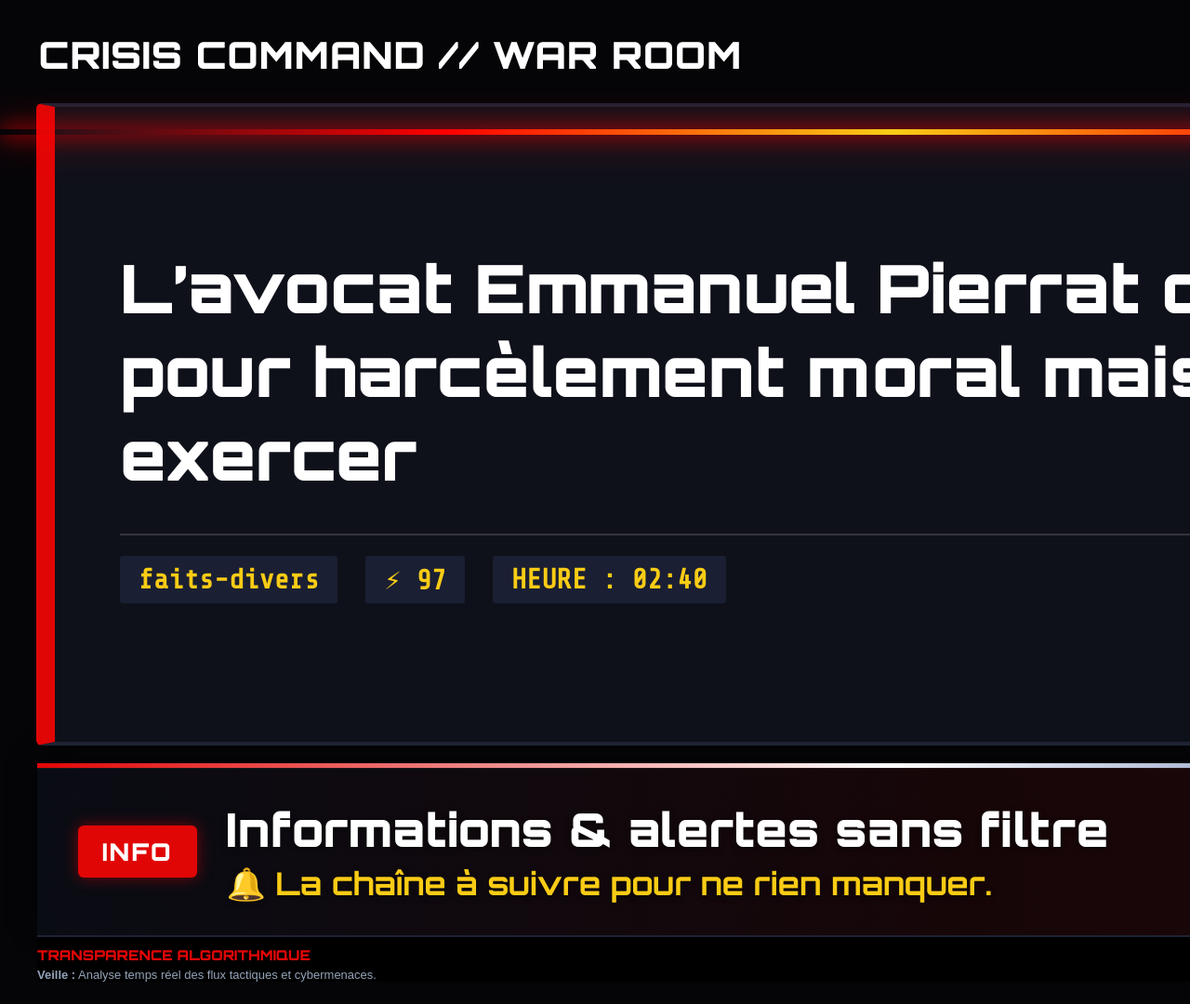
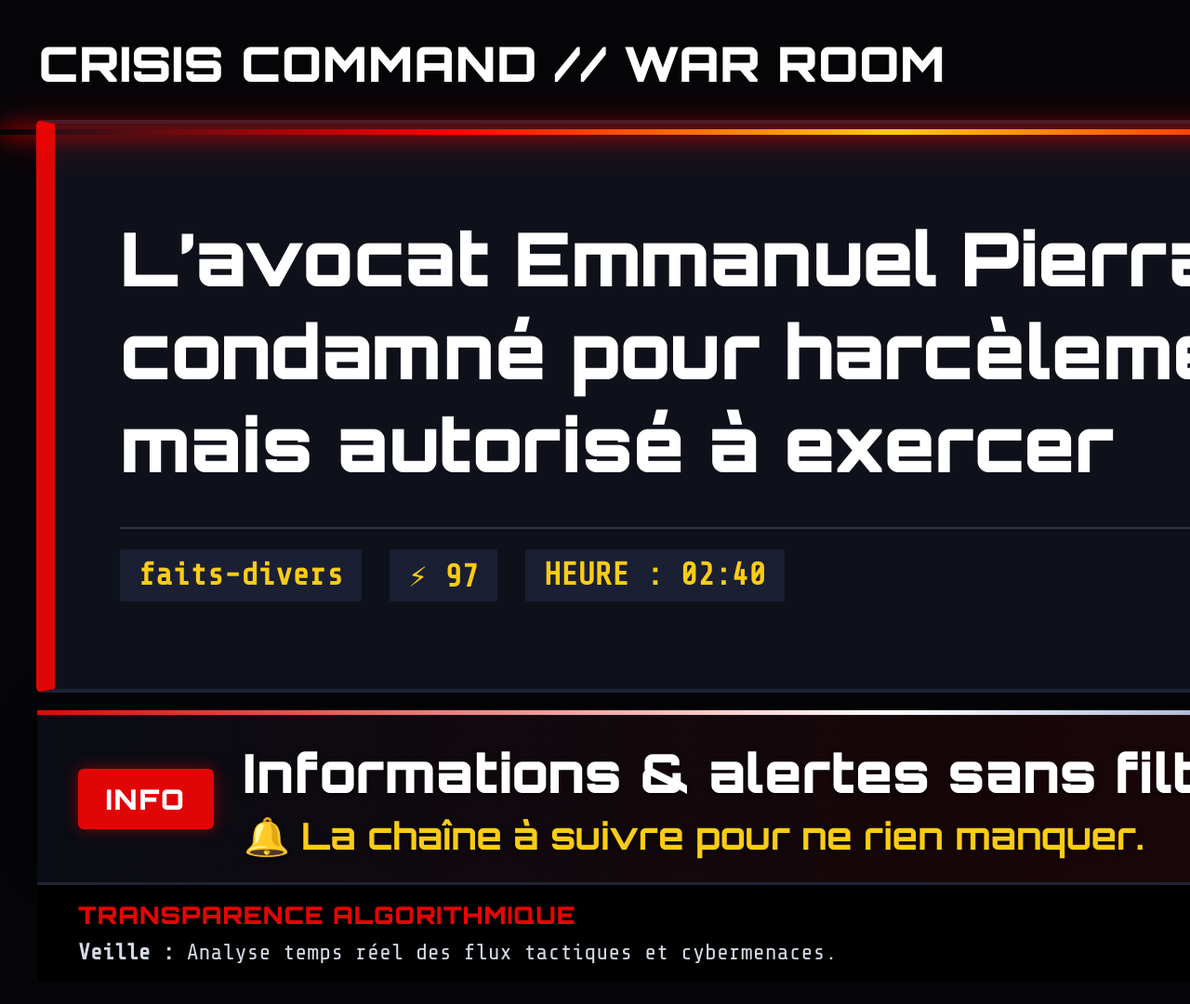
Before and after one commit to MaxMcNeil/fr_horizontal_news, a website: page index.html in a window 1280 px wide. Shown: the top 1080 px of the page at 93% size. Drawn offline with nearby package versions, Linux system fonts and the light colour scheme.

Commit message:
Add files via upload

```diff
--- a/style.css
+++ b/style.css
@@ -65,7 +65,7 @@
 }
 
 .gros-titre-alarmant {
-  font-size: 40px;
+  font-size: 52px;
   margin: 0;
   font-family: var(--font-display);
   font-weight: 900;
@@ -75,16 +75,16 @@
 
 .alert-banner {
   background: var(--accent-red);
-  padding: 12px 26px;
-  font-size: 26px;
+  padding: 16px 32px;
+  font-size: 32px;
   font-weight: 900;
   text-transform: uppercase;
-  border: 2px solid #ffffff;
+  border: 3px solid #ffffff;
   font-family: var(--font-display);
   display: flex;
   justify-content: center;
   align-items: center;
-  gap: 15px;
+  gap: 18px;
   flex-shrink: 0;
 }
 
@@ -128,7 +128,7 @@
 }
 
 .newsCardMain .newsTitle {
-  font-size: 72px;
+  font-size: 80px;
   color: #ffffff;
   font-weight: 900;
   line-height: 1.25;
@@ -139,7 +139,7 @@
 .newsCardMain .newsInfos {
   display: flex;
   gap: 30px;
-  font-size: 30px;
+  font-size: 34px;
   color: var(--text-dim);
   border-top: 2px solid rgba(255,255,255,0.15);
   padding-top: 22px;
@@ -242,9 +242,9 @@
   color: #ffffff;
   font-family: var(--font-display);
   font-weight: 900;
-  font-size: 26px;
+  font-size: 30px;
   letter-spacing: 2px;
-  padding: 12px 26px;
+  padding: 14px 30px;
   border-radius: 6px;
   box-shadow: 0 0 22px rgba(225, 6, 6, 0.55);
   animation: tagGlow 1.6s ease-in-out infinite;
@@ -273,12 +273,12 @@
 }
 
 .news-bar-line-main {
-  font-size: 50px;
+  font-size: 58px;
   letter-spacing: 0.5px;
 }
 
 .news-bar-line-sub {
-  font-size: 34px;
+  font-size: 40px;
   color: var(--accent-yellow);
   font-weight: 700;
 }
@@ -331,28 +331,30 @@
   50% { transform: scale(1.05); }
 }
 
-/* 5. BAS DE PAGE — mentions légales / transparence */
+/* 5. BAS DE PAGE — mentions légales / transparence, agrandi pour accessibilité */
 .bottom-disclaimer-zone {
   width: 100%;
   background: #000000;
-  border-top: 2px solid var(--border-color);
-  padding-top: 10px;
+  border-top: 3px solid var(--border-color);
+  padding: 16px 44px 14px;
   flex-shrink: 0;
 }
 
 .meta-row {
   display: flex;
   justify-content: space-between;
-  font-size: 15px;
+  font-size: 26px;
   font-weight: 900;
   color: var(--accent-red);
-  margin-bottom: 4px;
+  margin-bottom: 8px;
   font-family: var(--font-display);
+  letter-spacing: 1px;
 }
 
 .legal-text {
-  font-family: sans-serif;
-  font-size: 13px;
-  color: #94a3b8;
-  text-align: justify;
+  font-family: var(--font-mono);
+  font-size: 24px;
+  color: #d4dbe5;
+  text-align: left;
+  line-height: 1.4;
 }
```
